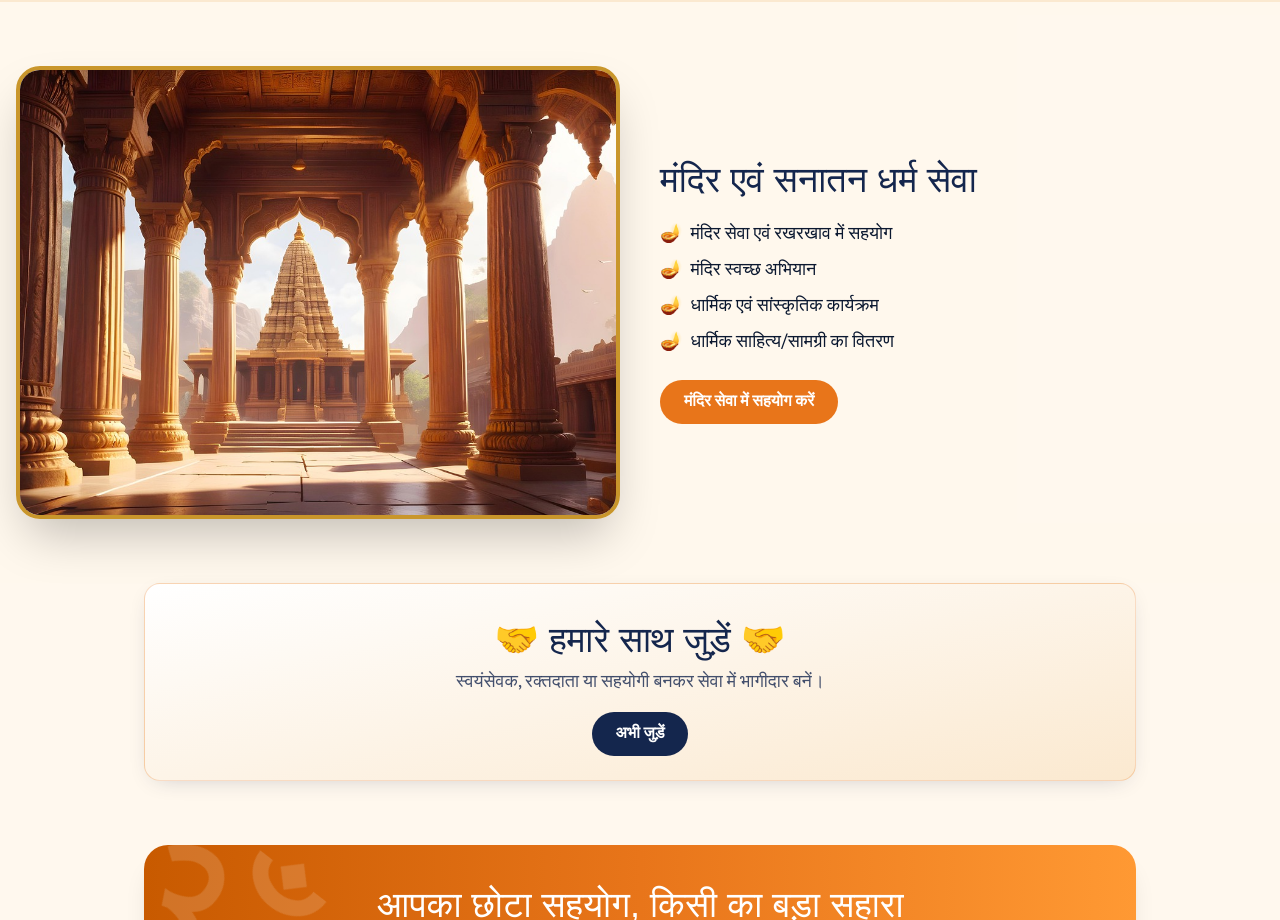
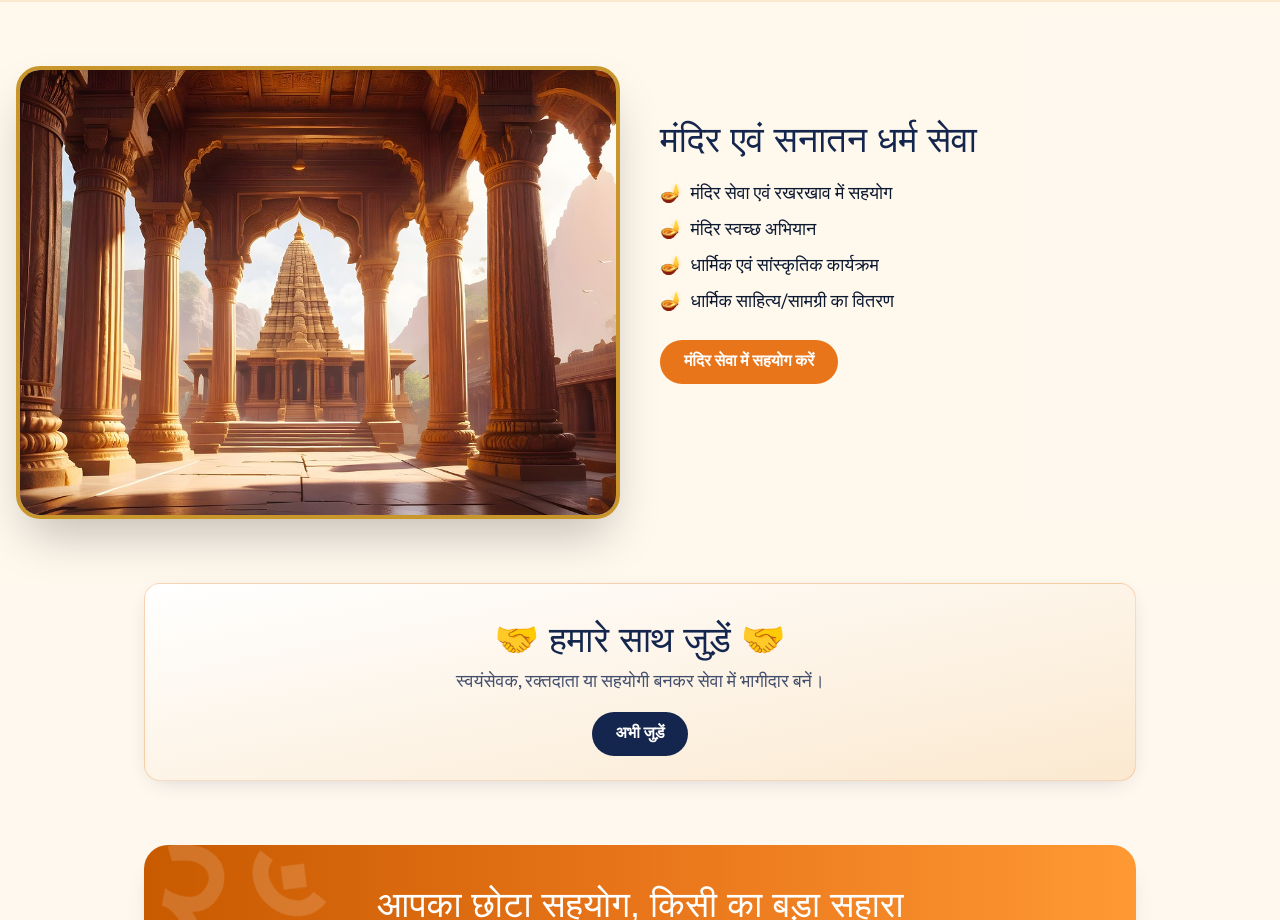
Before and after one commit to vasusthaliInfotech2026/sarvhindukalyansamiti, a Next.js app: page / in a window 1280 px wide. Shown: the part 2780-3700 px from the top of the page. Built offline with nearby package versions, Linux system fonts and the light colour scheme; a web font is replaced by a local one.

Commit message:
content update

```diff
--- a/app/(website)/gallery/GalleryClient.js
+++ b/app/(website)/gallery/GalleryClient.js
@@ -30,7 +30,7 @@ const ALBUM_IMAGES = {
     "/images/gallery/education-2.webp",
     "/images/gallery/education-3.webp",
   ],
-  "अनाथ/बाल सहायता": [
+  "अनाथ बालक सहायता": [
     "/images/gallery/orphans.webp",
     "/images/gallery/orphans-2.webp",
     "/images/gallery/orphans-3.webp",
--- a/app/(website)/page.js
+++ b/app/(website)/page.js
@@ -68,7 +68,7 @@ export default function Home() {
               <Image src="/images/mandi.jpg" alt="मंदिर परिसर" fill sizes="(min-width:768px) 50vw, 100vw" className="object-cover transition duration-700 hover:scale-105" style={{ objectPosition: "50% 60%" }} />
             </div>
           </Reveal>
-          <Reveal from="right">
+          <Reveal from="right" className="lg:-mt-20">
             <h2 className="text-3xl font-head text-navy sm:text-4xl">मंदिर एवं सनातन धर्म सेवा</h2>
             <ul className="mt-5 space-y-2 text-lg">
               {["मंदिर सेवा एवं रखरखाव में सहयोग", "मंदिर स्वच्छ अभियान", "धार्मिक एवं सांस्कृतिक कार्यक्रम", "धार्मिक साहित्य/सामग्री का वितरण"].map((t) => <li key={t} className="flex gap-2"><span className="text-saffron">🪔</span>{t}</li>)}
```
